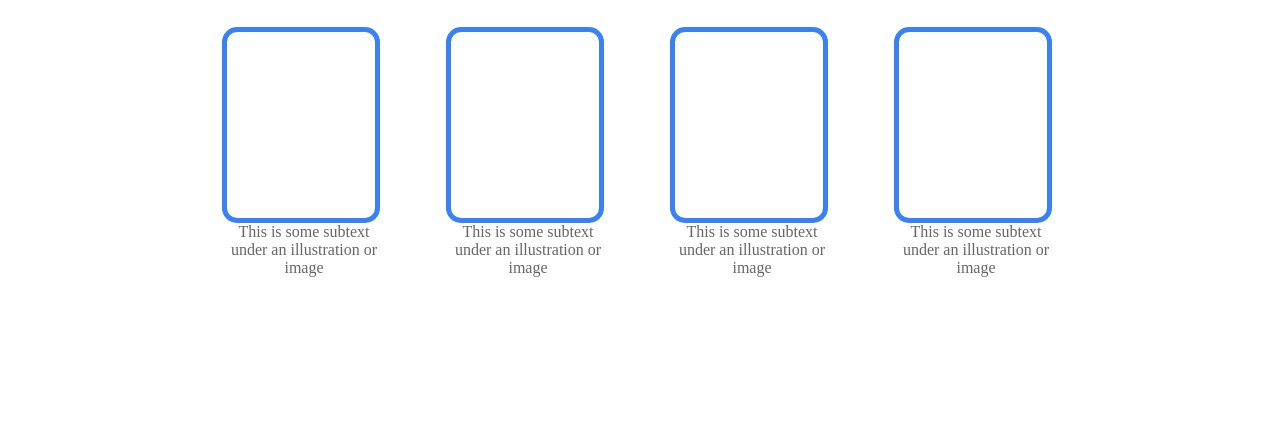
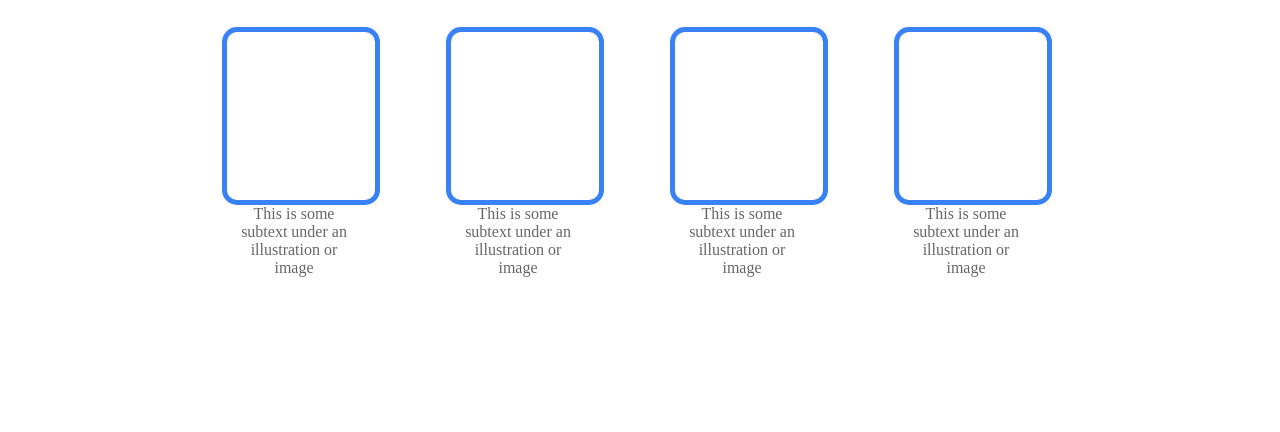
Before and after one commit to sahil7700/Landing-page, a plain HTML site: page index.html in a window 1280 px wide. Shown: the part 555-987 px from the top of the page. Drawn offline with Linux system fonts and the light colour scheme.

Commit message:
alignment fix

```diff
--- a/style.css
+++ b/style.css
@@ -121,6 +121,9 @@ header ul li{
     text-align: center;
     opacity: 60%;
     font-weight: 500;
+    /* align-items: center; */
+    padding-left: 10px;
+    padding-right: 30px;
 }
 
 .midOne h1{
```
